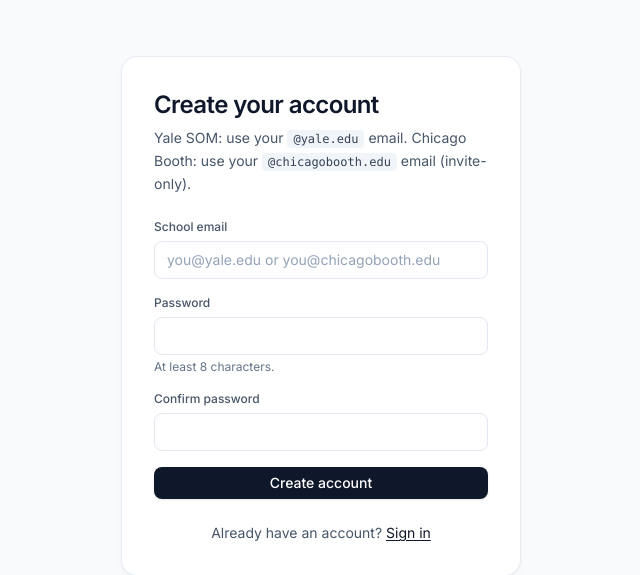
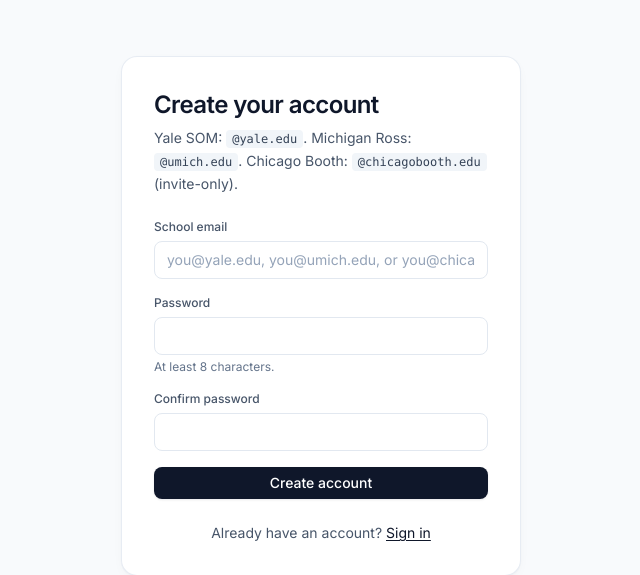
Before and after one commit to Baggs99/Case-Repo-App-Experience, a FastAPI app: page /signup in a window 1280 px wide. Shown: the part 57-632 px from the top of the page, without its empty margins (319-959 px from the left). Run offline with FastAPI, Linux system fonts and the light colour scheme; some libraries are stand-ins or nearby versions.

Commit message:
Allow @umich.edu for sign-up and sign-in
Extend the school-email allowlist to Michigan Ross addresses alongside
@yale.edu and the invited Booth guest. Update the users table CHECK
constraint, add migration 010, refresh auth UI copy, and add domain tests.

Co-authored-by: Cursor <cursoragent@cursor.com>

```diff
--- a/db/schema.sql
+++ b/db/schema.sql
@@ -72,7 +72,7 @@ CREATE INDEX IF NOT EXISTS idx_cases_title_trgm ON cases USING GIN (case_title g
 -- ----------------------------------------------------------------------------
 -- users
 -- ----------------------------------------------------------------------------
--- Minimal shape needed for school-email auth (@yale.edu + invited Booth guest).
+-- Minimal shape needed for school-email auth (@yale.edu, @umich.edu + Booth guest).
 -- email_verified_at is NULL until the user clicks the verification link.
 -- password_hash holds an argon2id (or bcrypt) hash — NEVER plain text.
 -- ----------------------------------------------------------------------------
@@ -84,9 +84,10 @@ CREATE TABLE IF NOT EXISTS users (
     created_at          TIMESTAMPTZ  NOT NULL DEFAULT NOW(),
     last_login_at       TIMESTAMPTZ,
 
-    -- Defense in depth: @yale.edu for Yale SOM, plus one invited Booth account.
+    -- Defense in depth: allowed school domains plus one invited Booth account.
     CONSTRAINT users_email_allowed CHECK (
         email ILIKE '%@yale.edu'
+        OR email ILIKE '%@umich.edu'
         OR lower(email::text) = 'acannata@chicagobooth.edu'
     )
 );
--- a/webapp/templates/forgot_password.html
+++ b/webapp/templates/forgot_password.html
@@ -7,7 +7,8 @@
         <h1 class="text-2xl font-semibold tracking-tight text-slate-900 dark:text-slate-50 mb-1.5">Forgot your password?</h1>
         <p class="text-sm text-slate-600 dark:text-slate-400 mb-6 leading-relaxed">
             Enter your school email
-            (<code class="text-xs px-1.5 py-0.5 rounded bg-slate-100 dark:bg-slate-800 text-slate-700 dark:text-slate-300">@yale.edu</code>
+            (<code class="text-xs px-1.5 py-0.5 rounded bg-slate-100 dark:bg-slate-800 text-slate-700 dark:text-slate-300">@yale.edu</code>,
+            <code class="text-xs px-1.5 py-0.5 rounded bg-slate-100 dark:bg-slate-800 text-slate-700 dark:text-slate-300">@umich.edu</code>,
             or <code class="text-xs px-1.5 py-0.5 rounded bg-slate-100 dark:bg-slate-800 text-slate-700 dark:text-slate-300">@chicagobooth.edu</code>)
             and we'll send you a link to choose a new password.
         </p>
@@ -24,7 +25,7 @@
                 <label for="email" class="block text-xs font-medium text-slate-600 dark:text-slate-400 mb-1.5">School email</label>
                 <input type="email" id="email" name="email" required
                     value="{{ values.email or '' }}"
-                    placeholder="you@yale.edu or you@chicagobooth.edu"
+                    placeholder="you@yale.edu, you@umich.edu, or you@chicagobooth.edu"
                     autocomplete="email"
                     class="input-base">
             </div>
--- a/webapp/templates/index.html
+++ b/webapp/templates/index.html
@@ -20,7 +20,8 @@
         <p class="mt-2.5 max-w-2xl text-sm sm:text-[15px] text-slate-600 dark:text-slate-400 leading-relaxed">
             Browse curated MBA case interviews from leading programs. Filter by difficulty,
             industry, type, or school &mdash; and read the full PDF in one click.
-            Sign in with <span class="font-medium text-slate-800 dark:text-slate-200">@yale.edu</span>
+            Sign in with <span class="font-medium text-slate-800 dark:text-slate-200">@yale.edu</span>,
+            <span class="font-medium text-slate-800 dark:text-slate-200">@umich.edu</span>,
             or <span class="font-medium text-slate-800 dark:text-slate-200">@chicagobooth.edu</span>.
         </p>
 
--- a/webapp/templates/login.html
+++ b/webapp/templates/login.html
@@ -6,7 +6,8 @@
     <div class="surface rounded-2xl shadow-card p-7 sm:p-8">
         <h1 class="text-2xl font-semibold tracking-tight text-slate-900 dark:text-slate-50 mb-1.5">Welcome back</h1>
         <p class="text-sm text-slate-600 dark:text-slate-400 mb-6 leading-relaxed">
-            Sign in with your <span class="font-medium text-slate-800 dark:text-slate-200">@yale.edu</span>
+            Sign in with your <span class="font-medium text-slate-800 dark:text-slate-200">@yale.edu</span>,
+            <span class="font-medium text-slate-800 dark:text-slate-200">@umich.edu</span>,
             or <span class="font-medium text-slate-800 dark:text-slate-200">@chicagobooth.edu</span> school email.
         </p>
 
@@ -31,7 +32,7 @@
                 <label for="email" class="block text-xs font-medium text-slate-600 dark:text-slate-400 mb-1.5">Email</label>
                 <input type="email" id="email" name="email" required
                     value="{{ values.email or '' }}"
-                    placeholder="you@yale.edu or you@chicagobooth.edu"
+                    placeholder="you@yale.edu, you@umich.edu, or you@chicagobooth.edu"
                     class="input-base">
             </div>
 
--- a/webapp/templates/signup.html
+++ b/webapp/templates/signup.html
@@ -6,8 +6,9 @@
     <div class="surface rounded-2xl shadow-card p-7 sm:p-8">
         <h1 class="text-2xl font-semibold tracking-tight text-slate-900 dark:text-slate-50 mb-1.5">Create your account</h1>
         <p class="text-sm text-slate-600 dark:text-slate-400 mb-6 leading-relaxed">
-            Yale SOM: use your <code class="text-xs px-1.5 py-0.5 rounded bg-slate-100 dark:bg-slate-800 text-slate-700 dark:text-slate-300">@yale.edu</code> email.
-            Chicago Booth: use your <code class="text-xs px-1.5 py-0.5 rounded bg-slate-100 dark:bg-slate-800 text-slate-700 dark:text-slate-300">@chicagobooth.edu</code> email (invite-only).
+            Yale SOM: <code class="text-xs px-1.5 py-0.5 rounded bg-slate-100 dark:bg-slate-800 text-slate-700 dark:text-slate-300">@yale.edu</code>.
+            Michigan Ross: <code class="text-xs px-1.5 py-0.5 rounded bg-slate-100 dark:bg-slate-800 text-slate-700 dark:text-slate-300">@umich.edu</code>.
+            Chicago Booth: <code class="text-xs px-1.5 py-0.5 rounded bg-slate-100 dark:bg-slate-800 text-slate-700 dark:text-slate-300">@chicagobooth.edu</code> (invite-only).
         </p>
 
         {% if error %}
@@ -24,7 +25,7 @@
                 <label for="email" class="block text-xs font-medium text-slate-600 dark:text-slate-400 mb-1.5">School email</label>
                 <input type="email" id="email" name="email" required
                     value="{{ values.email or '' }}"
-                    placeholder="you@yale.edu or you@chicagobooth.edu"
+                    placeholder="you@yale.edu, you@umich.edu, or you@chicagobooth.edu"
                     class="input-base">
             </div>
 
```
Also changed, not shown: tests/test_auth_email_domains.py (added, +27 -0 lines), webapp/auth/users.py (+7 -6 lines), db/migrations/010_users_email_allow_umich.sql (added).
